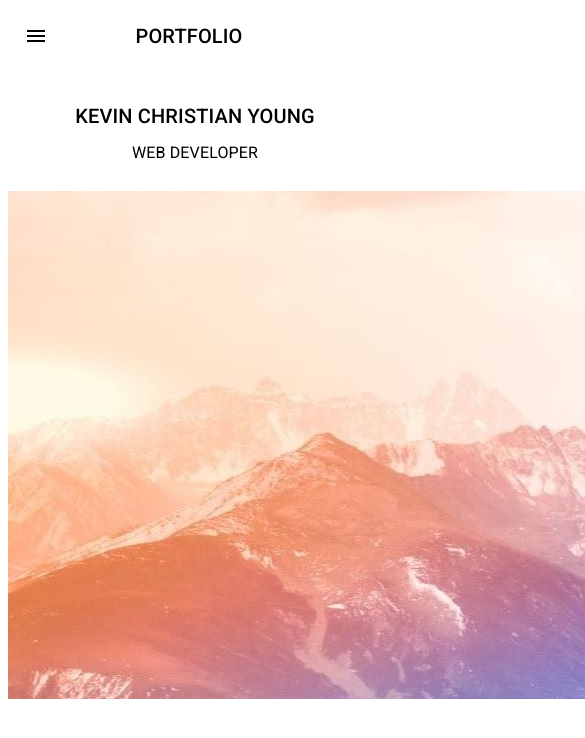
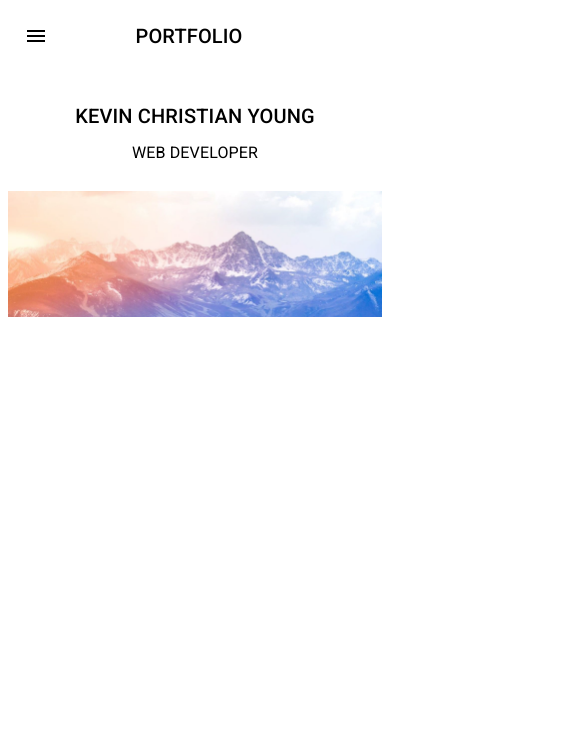
Before and after one commit to Paretooptimal22/Portfolio, a React (Create React App) app in the folder client/: page / in a window 390 px wide. Shown: the top 738 px of the page, 585 px wide, since content can reach past the window. Built offline with nearby package versions, Linux system fonts and the light colour scheme.

Commit message:
mountain image now responsive

```diff
--- a/client/src/components/Jumbotron/Jumbotron.js
+++ b/client/src/components/Jumbotron/Jumbotron.js
@@ -11,6 +11,12 @@ const useStyles = makeStyles(theme => ({
     padding: theme.spacing(2),
     textAlign: 'center',
     padding: 0
+  },
+  img: {
+    margin: 'auto',
+    display: 'block',
+    maxWidth: '100%',
+    maxHeight: '100%',
   }
 
 }))
@@ -19,9 +25,9 @@ const Jumbotron = () => {
   const classes = useStyles()
   return (
     <Grid className={classes.root} maxWidth="xl">
-      <Grid item>
+      <Grid item xs={12}>
         <div className={classes.div}>
-          <img src={mountains} alt="mountains"/>
+          <img className={classes.img} src={mountains} alt="mountains"/>
         </div>
       </Grid>
     </Grid>
--- a/client/src/pages/Home/Home.js
+++ b/client/src/pages/Home/Home.js
@@ -15,7 +15,6 @@ const Home = () => {
       <Nav />
       <br/>
       <br/>
-      <Container>
       <Grid>
         <Grid item xs={12}>
           <Typography variant="h6" align="center" gutterBottom>
@@ -28,7 +27,6 @@ const Home = () => {
           </Typography>
         </Grid>
       </Grid>
-      </Container>
       <br/>
       <Jumbotron />
 
```
Lines whose indentation alone changed are shown as unchanged.
